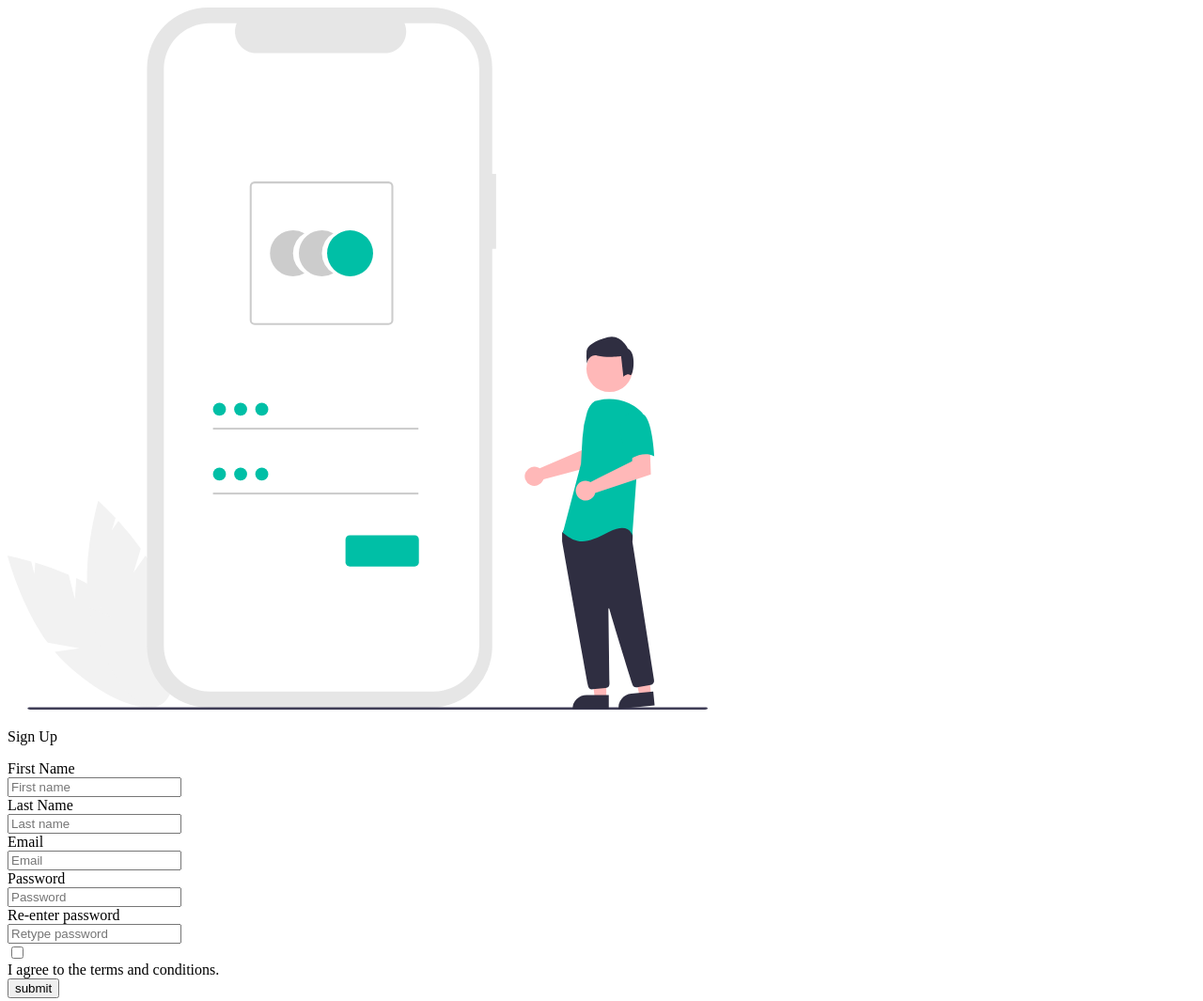
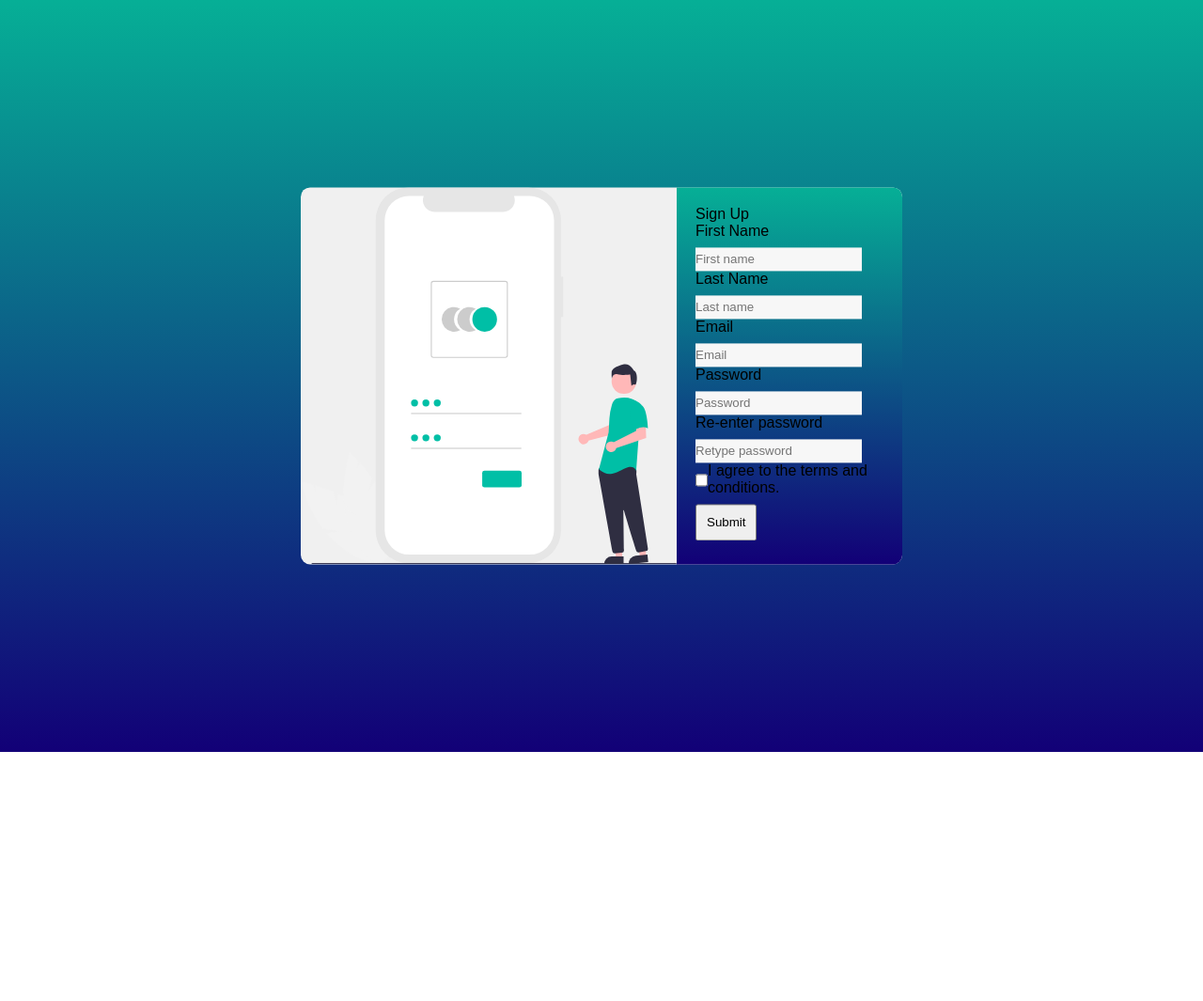
Before and after one commit to nahidreza99/signup-form, a plain HTML site: page index.html in a window 1280 px wide. Shown: the whole page at 94% size. After the commit the page ends 800 px from the top, so only its background shows below. Drawn offline with Linux system fonts and the light colour scheme.

Commit message:
Centered the container and modified the form appearance

```diff
--- a/index.html
+++ b/index.html
@@ -9,25 +9,28 @@
         <title>Sign Up</title>
     </head>
     <body>
-    <div>
+        <div class="container">
             <img src="img/undraw_signup.svg" alt="">
             <div class="form">
                 <p class="">Sign Up</p>
                 <form action="">
                     <label for="first-name">First Name</label>
-                <input id="first-name" type="text" placeholder="First name">
+                    <input id="first-name" class="form-control" type="text" placeholder="First name">
                     <label for="last-name">Last Name</label>
-                <input id="last-name" type="text" placeholder="Last name">
+                    <input id="last-name" class="form-control" type="text" placeholder="Last name">
                     <label for="email">Email</label>
-                <input id="email" type="email" placeholder="Email">
+                    <input id="email" class="form-control" type="email" placeholder="Email">
                     <label for="password">Password</label>
-                <input type="password" name="" id="password" placeholder="Password">
+                    <input type="password" class="form-control" id="password" placeholder="Password">
                     <label for="password">Re-enter password</label>
-                <input type="password" name="password" id="re-password" placeholder="Retype password">
-                <input id="agreement" type="checkbox" name="" id="">
-                <label for="agreement">I agree to the terms and conditions.</label>
-                <input action="submit" id="submit" type="button" value="submit">
+                    <input type="password" class="form-control" name="password" id="re-password" placeholder="Retype password">
+
+                    <label for="agreement">
+                        <input id="agreement" type="checkbox" name="" id="">I agree to the terms and conditions.
+                    </label>
+                    <button type="submit">Submit</button>
                 </form>
+            </div>
         </div>
     </body>
 </html>
--- a/styles.css
+++ b/styles.css
@@ -1,3 +1,61 @@
-.form input{
+*{
+    font-family: Arial, Helvetica, sans-serif, 'Gill Sans MT', Calibri, 'Trebuchet MS', sans-serif;
+    margin: 0;
+    padding: 0;
+}
+body{
+    height: 100vh;
+    background: linear-gradient(#06af96, #120077);
+}
+.main{
+    position: absolute;
+    top: 50%;
+    left: 50%;
+    background: linear-gradient(#06af96, #120077);
+}
+
+img{
+    width: 400px;
+}
+
+.form{
+    width: inherit;
+    padding: 20px;
+    border-radius: 0;
+    border-top-right-radius: inherit;
+    border-bottom-right-radius: inherit;
+    background: linear-gradient(#06af96, #120077);
+}
+
+.container{
+    border-radius: 10px;
+    background-color: #f0f0f0;
+    display: flex;
+    position: absolute;
+    margin: 0;
+    top: 50%;
+    left: 50%;
+    transform: translate(-50%, -50%);
+}
+label{
+    display: flex;
+    align-items: center;
+    margin-bottom: 0.5rem;
+}
+
+.form-control:focus {
+    border-color: #80bdff;
+    outline: 0;
+    box-shadow: 0 0 0 0.1rem rgba(0, 123, 255, 0.25);
+  }
+
+input{
     display: block;
+    background-color: #f7f7f7;
+    border: none;
+    height: 25px;
+    transition: border-color 0.15s ease-in-out, box-shadow 0.15s ease-in-out;
 }
+button{
+    padding: 10px;
+}
```
Lines whose indentation alone changed are shown as unchanged.
